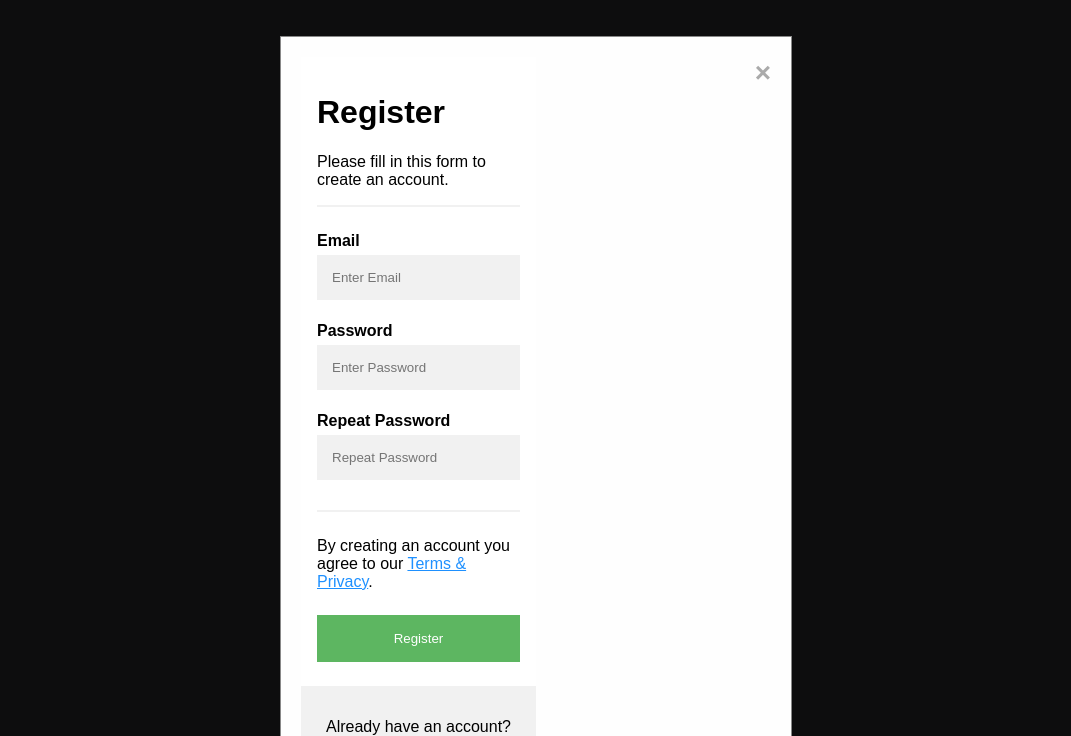
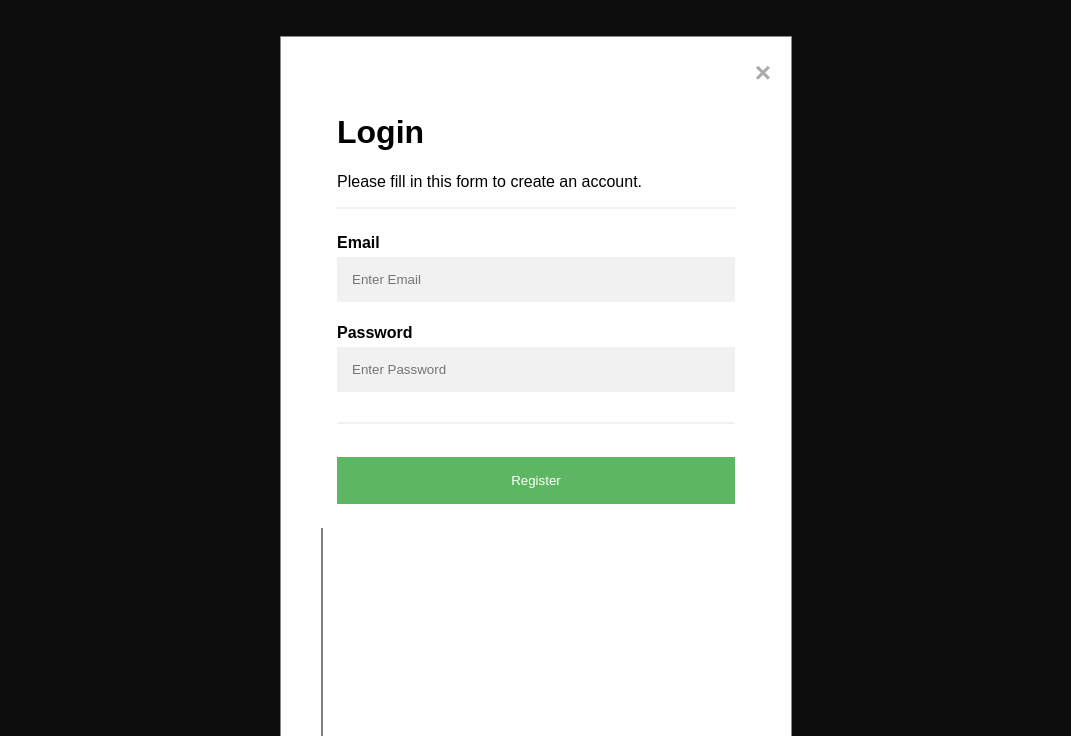
Before and after one commit to Mall0c/sse-nuclearimages, a website: page public/index.html in a window 1280 px wide. Both pictures are taken after a click on the item "sign in". Shown: the part 64-800 px from the top of the page, without its empty margins (104-1175 px from the left). Drawn offline with nearby package versions, Linux system fonts and the light colour scheme; no server answers.

Commit message:
registerlogin styling

```diff
--- a/public/css/style.css
+++ b/public/css/style.css
@@ -4,6 +4,7 @@
 body {
   margin: auto;
   width: 80%;
+  overflow-x: hidden;
   font-family: Arial;
   background-color: #161618;
 }
@@ -272,7 +273,6 @@ li a:hover {
 /* Add padding to containers */
 .container {
   padding: 16px;
-  width: 50%;
   background-color: white;
 }
 
@@ -323,3 +323,8 @@ a {
   background-color: #f1f1f1;
   text-align: center;
 }
+
+.vl {
+    border-left: 2px solid grey;
+    height: 500px;
+  }
--- a/public/index.html
+++ b/public/index.html
@@ -53,6 +53,26 @@
         <!-- Modal content -->
         <div class="modal-content">
             <span class="closeLogin">&times;</span>
+            <div class="file-upload">
+
+            <form action="/action_page.php">
+                <div class="container">
+                    <h1>Login</h1>
+                    <p>Please fill in this form to create an account.</p>
+                    <hr>
+
+                    <label for="email"><b>Email</b></label>
+                    <input class="loginRegisterField" type="text" placeholder="Enter Email" name="email" required>
+
+                    <label for="psw"><b>Password</b></label>
+                    <input class="loginRegisterField" type="password" placeholder="Enter Password" name="psw" required>
+
+                    <hr>
+                    <button type="submit" class="registerbtn">Register</button>
+                </div>
+            </form>
+                <div class="vl"></div>
+
             <form action="/action_page.php">
                 <div class="container">
                     <h1>Register</h1>
@@ -73,12 +93,9 @@
 
                     <button type="submit" class="registerbtn">Register</button>
                 </div>
-
-                <div class="container signin">
-                    <p>Already have an account? <a href="#">Sign in</a>.</p>
-                </div>
             </form>
 
+            </div>
         </div>
 
     </div>
```
